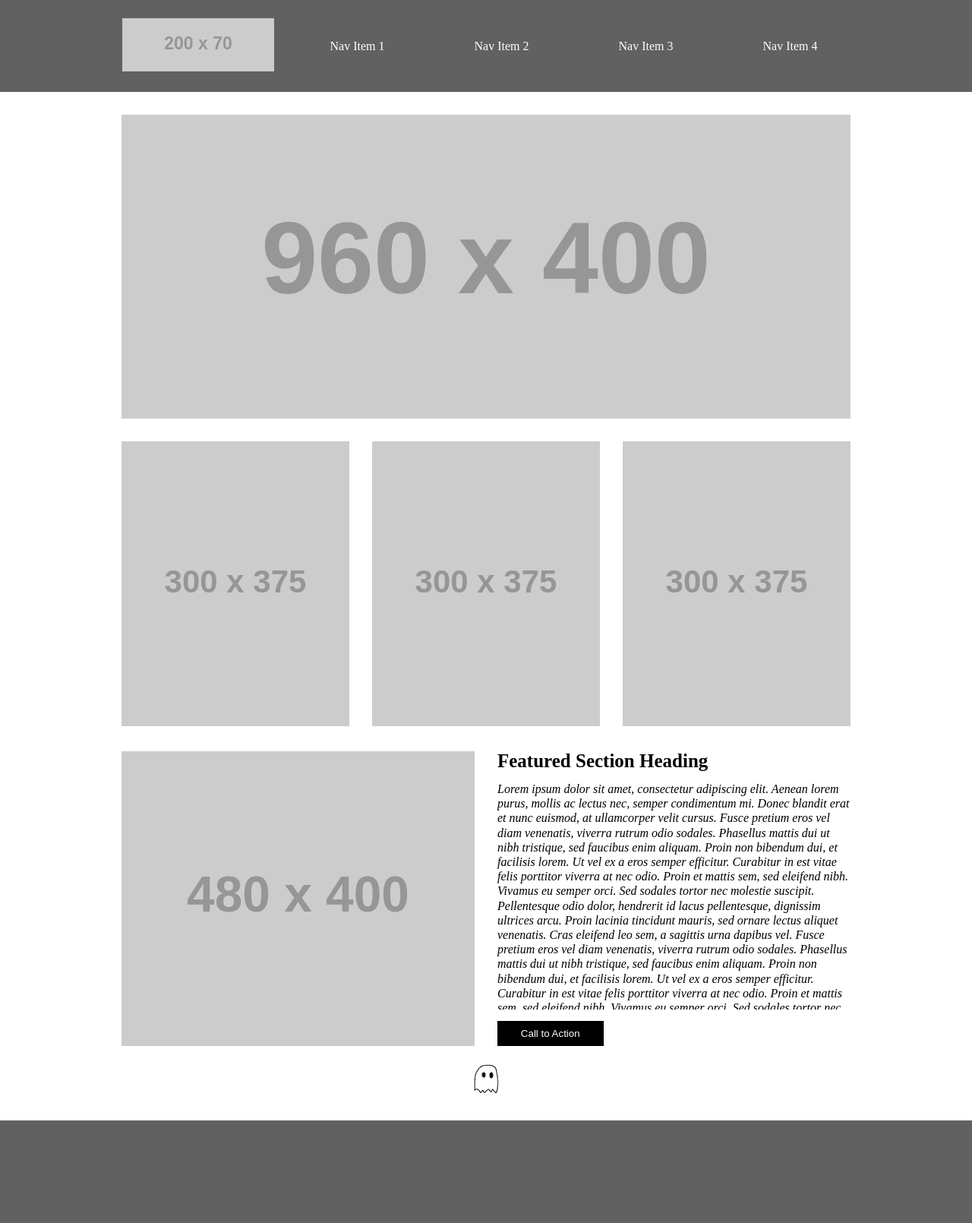
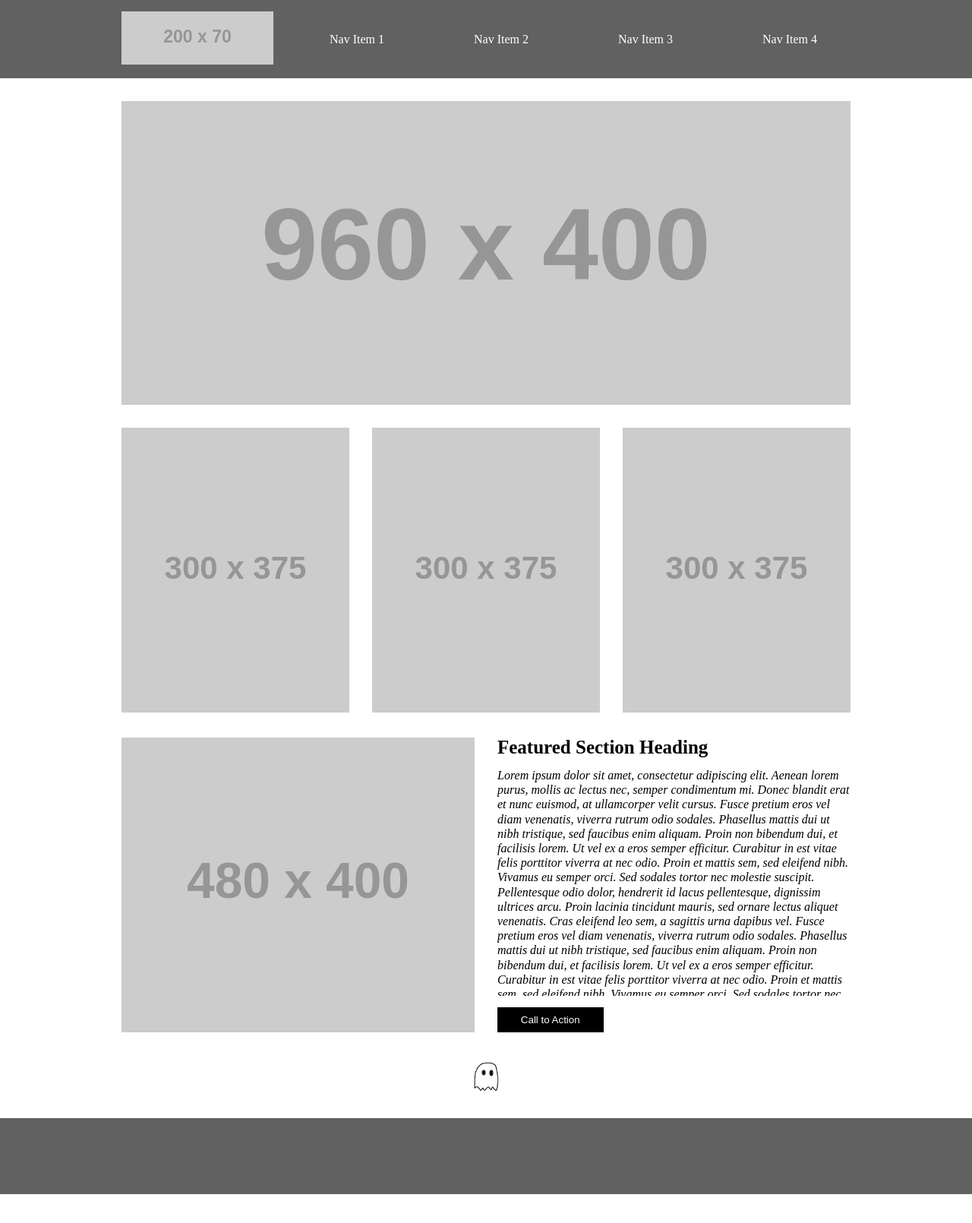
Before and after one commit to ImmanuelShin/wireframe-exercise, a plain HTML site: page index.html in a window 1280 px wide. Shown: the whole page at 76% size. After the commit the page ends 1572 px from the top, so only its background shows below. Drawn offline with Linux system fonts and the light colour scheme; placeholder pictures from the web are drawn by us.

Commit message:
Hid scroll bar

```diff
--- a/css/style.css
+++ b/css/style.css
@@ -5,13 +5,12 @@ body {
 nav {
     background-color: rgb(97, 97, 97);
     color: black;
-    padding: 1.5em 0 1.5em 0;
+    padding: 15px 0 15px 0;
     text-align: left;
 }
 
 nav ul {
     list-style: none;
-    margin-left: 2vh;
     display: flex;
     justify-content: center;
 }
@@ -39,6 +38,10 @@ nav li:not(:first-child):hover {
     margin-bottom: -0.1em;
     margin-top: 0.1em;
     background-color: #666666;
+}
+
+nav li:last-child {
+    margin-right: 0;
 }
 
 a {
@@ -99,6 +102,10 @@ main article:nth-child(3) section:nth-child(2) p {
     font-style: italic;
 }
 
+main article:nth-child(3) section:nth-child(2) p::-webkit-scrollbar {
+    display: none;
+}
+
 main article:nth-child(3) section:nth-child(2) button {
     height: 33px;
     border: none;
@@ -116,6 +123,11 @@ main article:nth-child(3) section:nth-child(2) button:hover {
     margin-bottom: -1px;
 }
 
+main article:last-child {
+    margin-top: 30px;
+    text-align: center;
+}
+
 h1, h2, h3, h4, h5, h6 {
     font-weight: bold;
 }
@@ -131,7 +143,7 @@ p {
 footer {
     margin-top: 30px;
     width: 100%;
-    height: 200px;
+    height: 100px;
     background-color: rgb(97, 97, 97);
 
 }
```
